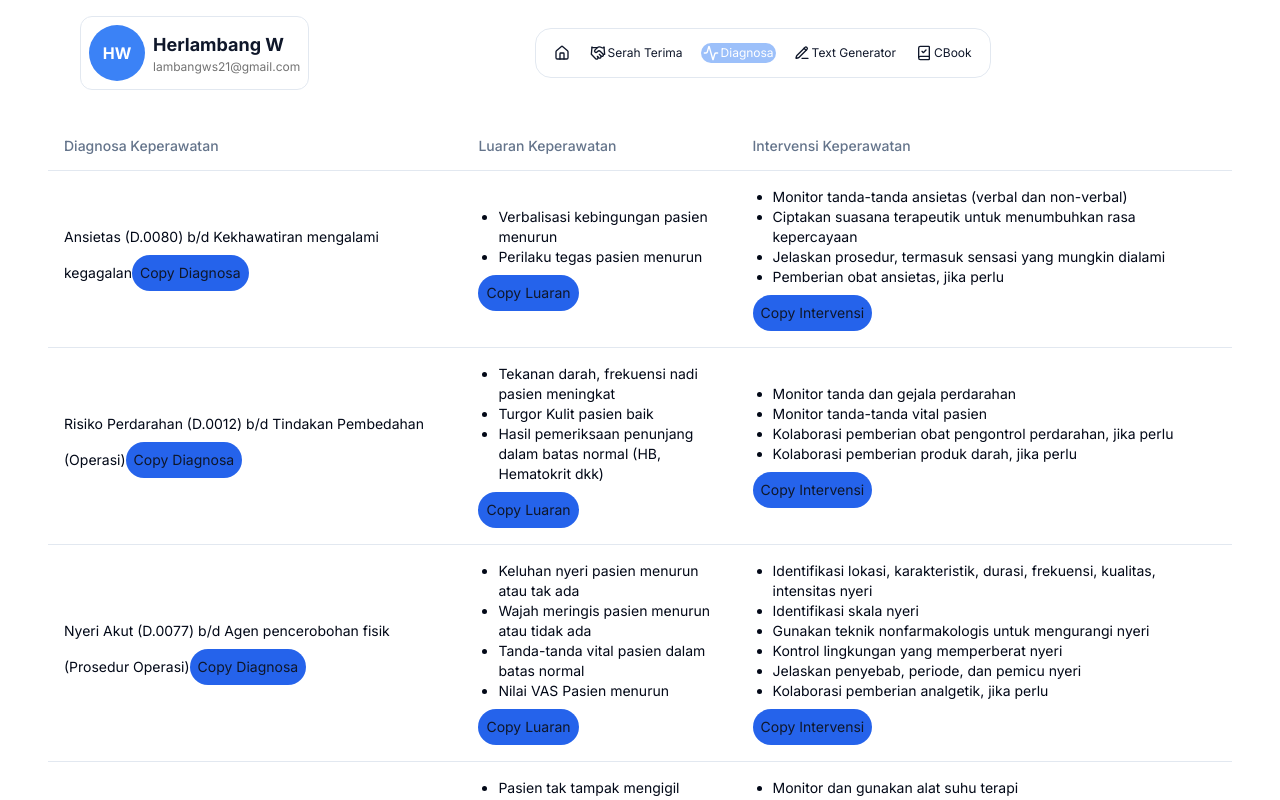
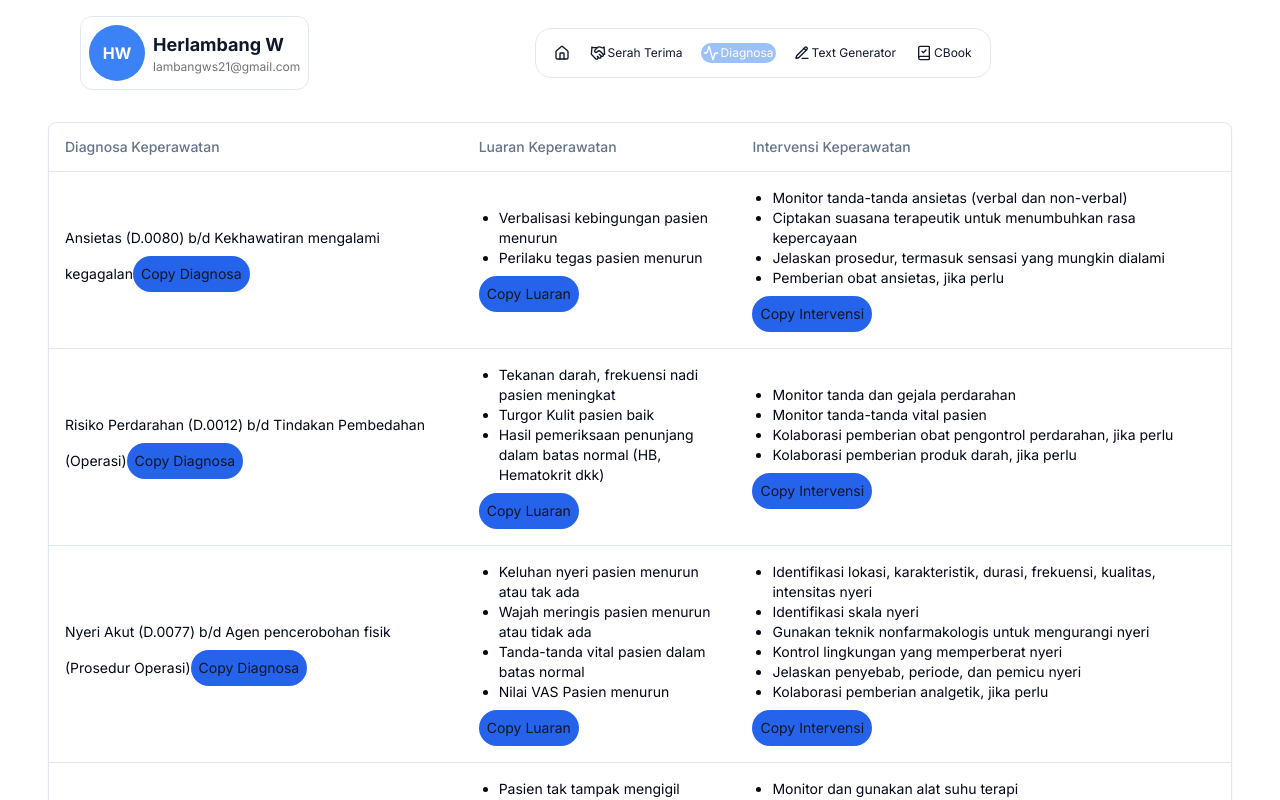
Before and after one commit to lambangws21/cbook, a Next.js app: page /diagnosaview in a window 1280 px wide. Shown: the top 800 px of the page. Built offline with nearby package versions, Linux system fonts and the light colour scheme.

Commit message:
menambahkan card pada diagnosa view

```diff
--- a/src/components/copyboard/clipboardUtils.js
+++ b/src/components/copyboard/clipboardUtils.ts
@@ -1,12 +1,12 @@
-export const copyToClipboard = (text) => {
+export const copyToClipboard = (text: string): void => {
   if (!navigator.clipboard) {
-    // Clipboard API not available
-    return fallbackCopyToClipboard(text);
+    fallbackCopyToClipboard(text);
+    return;
   }
-  return navigator.clipboard.writeText(text);
+  navigator.clipboard.writeText(text).catch(err => console.error('Clipboard API: Oops, unable to copy', err));
 };
 
-const fallbackCopyToClipboard = (text) => {
+const fallbackCopyToClipboard = (text: string): void => {
   const textArea = document.createElement("textarea");
   textArea.value = text;
 
@@ -28,6 +28,6 @@ const fallbackCopyToClipboard = (text) => {
   document.body.removeChild(textArea);
 };
 
-export const formatListWithNumbers = (list) => {
+export const formatListWithNumbers = (list: string[]): string => {
   return list.map((item, index) => `${index + 1}. ${item}`).join('\n');
 };
--- a/src/components/diagnosatabel/page.tsx
+++ b/src/components/diagnosatabel/page.tsx
@@ -1,11 +1,12 @@
-"use client"
+"use client";
 
-import { useState, useEffect } from "react";
+import React from "react";
+import { ToastContainer, toast } from "react-toastify";
+import "react-toastify/dist/ReactToastify.css";
+import { Table, TableBody, TableCell, TableHead, TableHeader, TableRow } from "../ui/table";
+import { Card } from "../ui/card";
+import { copyToClipboard, formatListWithNumbers } from "@/components/copyboard/clipboardUtils";
 import MockData from "./data.json";
-import { copyToClipboard, formatListWithNumbers } from "@/components/copyboard/clipboardUtils";
-import { ToastContainer, toast } from 'react-toastify';
-import 'react-toastify/dist/ReactToastify.css';
-import { Table, TableBody, TableCell, TableHead, TableHeader, TableRow } from "../ui/table";
 
 interface TableProps {
   data: {
@@ -16,7 +17,6 @@ interface TableProps {
 }
 
 const NursingCareTable: React.FC<TableProps> = ({ data }) => {
-
   const handleCopy = (text: string) => {
     copyToClipboard(text);
     toast.success("Copied to clipboard!");
@@ -29,27 +29,20 @@ const NursingCareTable: React.FC<TableProps> = ({ data }) => {
   };
 
   return (
-    <div className="overflow-x-auto">
+    <main>
+      <Card>
         <ToastContainer />
         <Table>
           <TableHeader>
             <TableRow>
-            <TableHead>
-              Diagnosa Keperawatan
-            </TableHead>
-            <TableHead>
-              Luaran Keperawatan
-            </TableHead>
-            <TableHead>
-              Intervensi Keperawatan
-            </TableHead>
+              <TableHead>Diagnosa Keperawatan</TableHead>
+              <TableHead>Luaran Keperawatan</TableHead>
+              <TableHead>Intervensi Keperawatan</TableHead>
             </TableRow>
           </TableHeader>
           <TableBody>
             {data.map((row, index) => (
-            <TableRow
-              key={index}
-            >
+              <TableRow key={index}>
                 <TableCell>
                   {row.diagnosaKeperawatan}
                   <button
@@ -89,8 +82,15 @@ const NursingCareTable: React.FC<TableProps> = ({ data }) => {
             ))}
           </TableBody>
         </Table>
-    </div>
+      </Card>
+    </main>
   );
 };
 
-export default NursingCareTable;
+const data = MockData; // Assuming MockData is an array of data that matches the TableProps structure
+
+const NursingCareApp: React.FC = () => {
+  return <NursingCareTable data={data} />;
+};
+
+export default NursingCareApp;
```
Also changed, not shown: src/app/layout.tsx (+4 -4 lines). Lines whose indentation alone changed are shown as unchanged.
